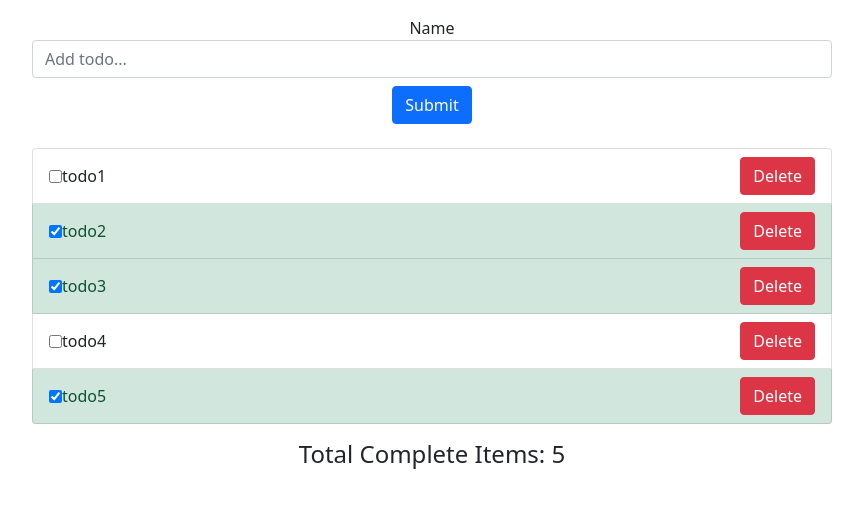
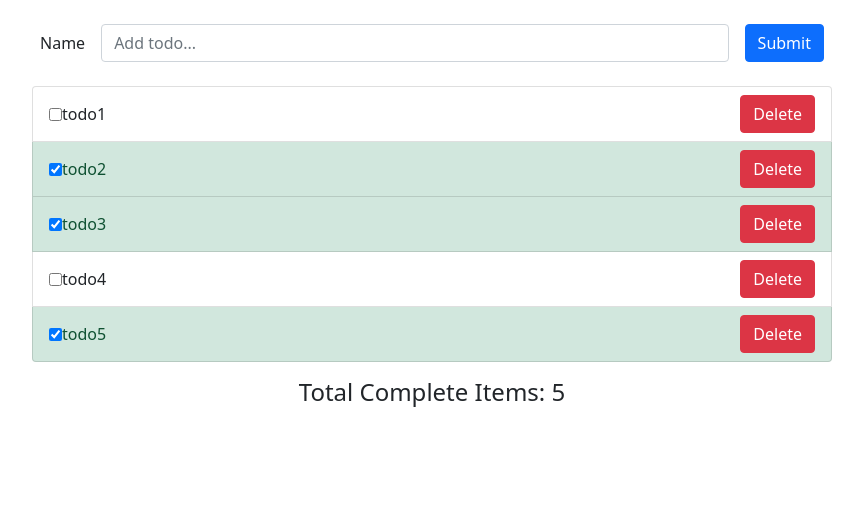
Before and after one commit to AshkanAhmady/reduxToolkit-react.js, a React (Create React App) app: page / in a window 1280 px wide. Shown: the top 508 px of the page, without its empty margins (208-1071 px from the left). Built offline with nearby package versions, Linux system fonts and the light colour scheme.

Commit message:
add (addTodo) action to TodosReducer

```diff
--- a/src/Components/Todos/AddTodoForm.js
+++ b/src/Components/Todos/AddTodoForm.js
@@ -1,25 +1,32 @@
 import React, { useState } from "react";
+import { useDispatch } from "react-redux";
+import { addTodo } from "../../features/todos/todosSlice";
 
 const AddTodoForm = () => {
   const [value, setValue] = useState("");
+  const dispatch = useDispatch();
 
   const onSubmit = (event) => {
     event.preventDefault();
-    console.log("user entered: " + value);
+    dispatch(addTodo({ title: value }));
+    setValue("");
   };
 
   return (
-    <form onSubmit={onSubmit} className="form-inline mt-3 mb-3">
-      <label className="sr-only">Name</label>
+    <form
+      onSubmit={onSubmit}
+      className="form-inline d-flex align-items-center mt-3 mb-3"
+    >
+      <label className="sr-only m-2">Name</label>
       <input
         type="text"
-        className="form-control mb-2 mr-sm-2"
+        className="form-control m-2 mr-sm-2"
         placeholder="Add todo..."
         value={value}
         onChange={(event) => setValue(event.target.value)}
       ></input>
 
-      <button type="submit" className="btn btn-primary mb-2">
+      <button type="submit" className="btn btn-primary m-2">
         Submit
       </button>
     </form>
--- a/src/features/todos/todosSlice.js
+++ b/src/features/todos/todosSlice.js
@@ -11,9 +11,18 @@ const initialState = [
 export const TodosSlice = createSlice({
   name: "todos",
   initialState,
-  reducers: {},
+  reducers: {
+    addTodo: (state, action) => {
+      const newTodo = {
+        id: Date.now,
+        title: action.payload.title,
+        completed: false,
+      };
+      state.push(newTodo);
+    },
+  },
 });
 
 // actions
-export const {} = TodosSlice.actions;
+export const { addTodo } = TodosSlice.actions;
 export default TodosSlice.reducer;
```
